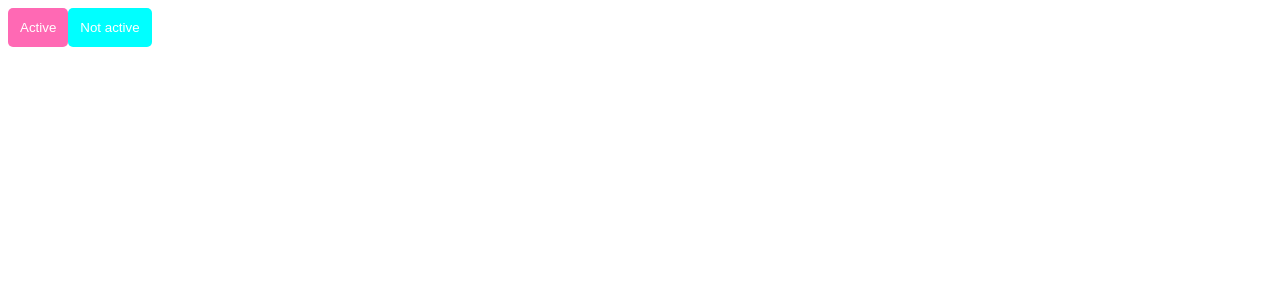
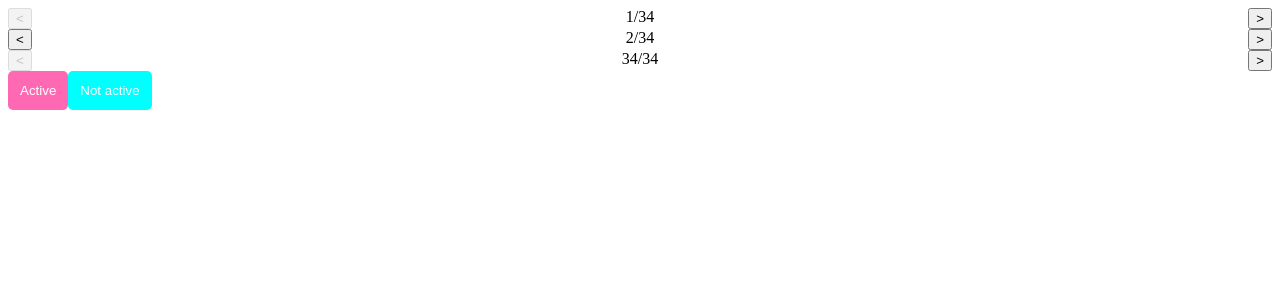
Before and after one commit to clemensschueller/react-playground, a React (Vite) app: page / in a window 1280 px wide. Shown: the top 300 px of the page. Built offline with nearby package versions, Linux system fonts and the light colour scheme.

Commit message:
Finish Pagination

```diff
--- a/src/App.jsx
+++ b/src/App.jsx
@@ -1,9 +1,13 @@
 import * as React from 'react'
 import Button from './Button'
+import Pagination from './Pagination'
 
 export default () => {
   return (
     <div>
+      <Pagination isLeftDisabled text="1/34" />
+      <Pagination text="2/34" />
+      <Pagination isLeftDisabled text="34/34" />
       <Button isActive={true}>Active</Button>
       <Button isActive={false}>Not active</Button>
     </div>
--- /dev/null
+++ b/src/Pagination.css
@@ -0,0 +1,8 @@
+.Pagination {
+  display: flex;
+  justify-content: space-between;
+}
+
+.Pagination button[disabled] {
+  opacity: 0.7;
+}
--- /dev/null
+++ b/src/Pagination.jsx
@@ -0,0 +1,12 @@
+import './Pagination.css'
+import * as React from 'react'
+
+export default function Pagination({ text, isLeftDisabled, isRightDisabled }) {
+  return (
+    <section className="Pagination">
+      <button disabled={isLeftDisabled}>&lt;</button>
+      {text}
+      <button disabled={isRightDisabled}>&gt;</button>
+    </section>
+  )
+}
```
